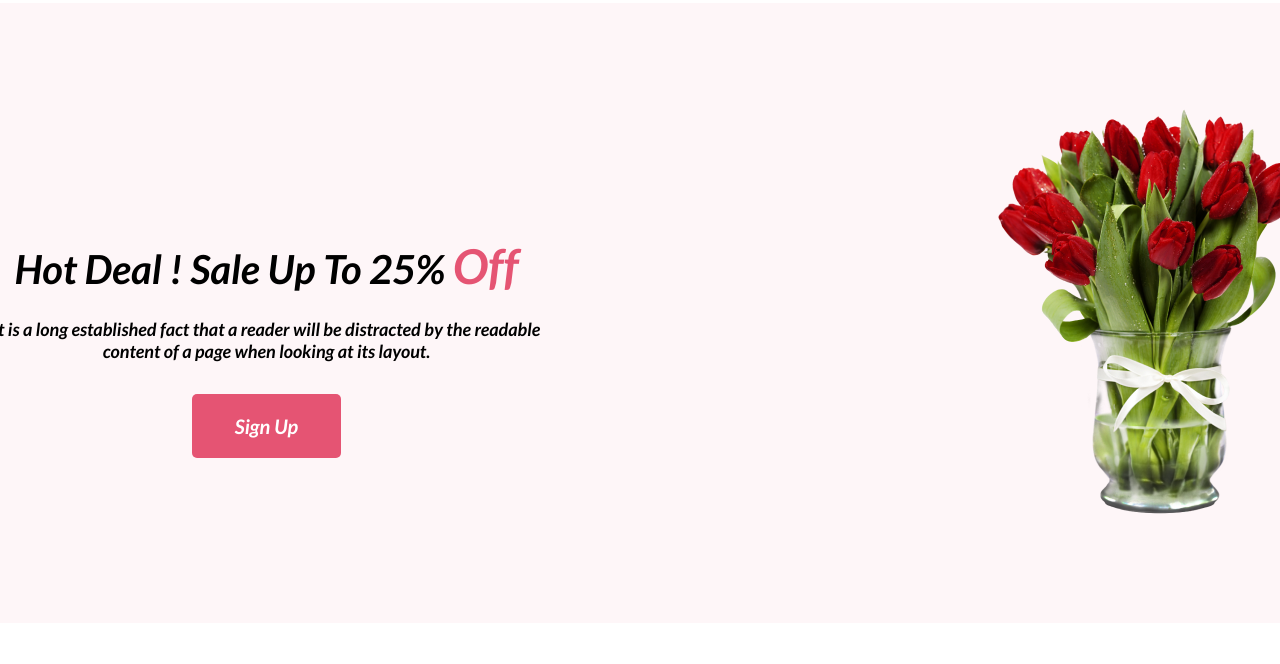
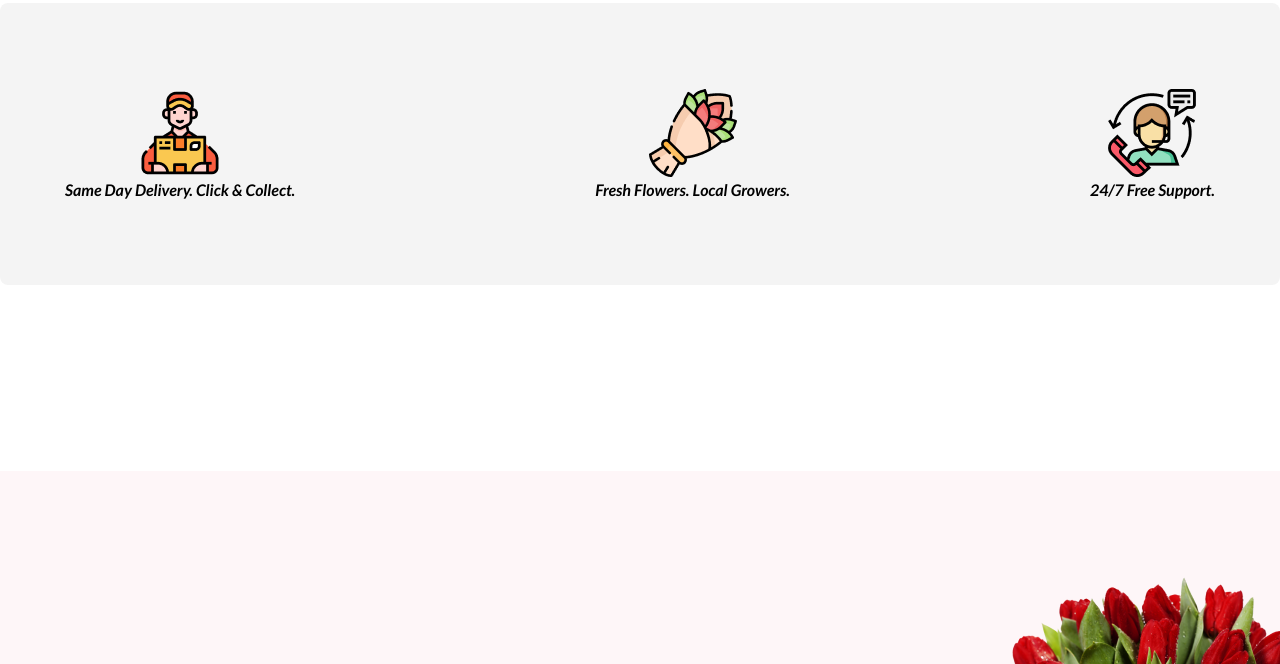
Before and after one commit to shorif2/flower-shop-assignment, a plain HTML site: page index.html in a window 1280 px wide. Shown: the part 1916-2580 px from the top of the page. Drawn offline with Linux system fonts and the light colour scheme.

Commit message:
Important Changes

```diff
--- a/Style/style.css
+++ b/Style/style.css
@@ -316,7 +316,8 @@ footer {
 }
 .icon{
     width: 50px;
-    gap: 30px;
+    padding-left: 15px;
+    padding-right: 15px;
 }
 .con-title{
     padding-top: 128px;
@@ -329,3 +330,41 @@ font-weight: 800;
     font-size: 18px;
     font-weight: 400;
 }
+.delivery-man{
+align-items: center;
+justify-content: center;
+}
+
+.delivery {
+    display: flex;
+    justify-content: center;
+    align-items: center;
+    padding-bottom: 186px;
+}
+
+.delivery-man {
+    display: flex;
+    justify-content: center;
+    align-items: center;
+    flex-direction: row;
+    border-radius: 8px;
+background: rgba(39, 39, 39, 0.05);
+    background-repeat: no-repeat;
+    width: 1440px;
+    gap: 300px;
+    text-align: center;
+}
+.dev-list{
+    display: flex;
+    flex-direction: row;
+}
+.padd{
+    padding-top: 86px;
+    padding-bottom: 86px;
+}
+/* .text{
+    font-size: 24px;
+font-weight: 600;
+padding-top: 24px;
+
+} */
--- a/index.html
+++ b/index.html
@@ -51,6 +51,25 @@
                 <li>Pink Flower Tree</li>
             </div>
         </section>
+        <section>
+            <div class="delivery">
+                <div class="delivery-man">
+                    <div class="padd">
+                        <img src="flower/Group 57.png" alt="">
+                        <h4 class="text">Same Day Delivery. Click & Collect.</h4>
+                    </div>
+                    <div class="padd">
+                        <img src="flower/Group 58.png" alt="">
+                        <h4 class="text">Fresh Flowers. Local Growers.</h4>
+                    </div>
+                    <div class="padd">
+                        <img src="flower/Group 59.png" alt="">
+                        <h4 class="text">24/7 Free Support.</h4>
+                    </div>
+                </div>
+            </div>
+            </div>
+        </section>
         <!-- Hot Deal Section -->
         <section class="section2">
             <div class="sec2">
@@ -98,8 +117,9 @@
 
         <section>
             <div class="connect-us">
-        <h1 class="con-title"> Connect With US</h1>
-        <p class="con-des">We believe that every customer is unique, and that's why we offer<br>a personalized touch in everything we do.</p>
+                <h1 class="con-title">  <span class="flower">Connect with Us</span></h1>
+                <p class="con-des">We believe that every customer is unique, and that's why we offer<br>a personalized
+                    touch in everything we do.</p>
                 <div class="icons">
                     <img class="icon" src="icons/1.png" alt="">
                     <img class="icon" src="icons/2.png" alt="">
@@ -108,6 +128,8 @@
                 </div>
             </div>
         </section>
+
+
     </main>
     <!-- Footer section -->
     <footer>
```
Lines whose indentation alone changed are shown as unchanged.
